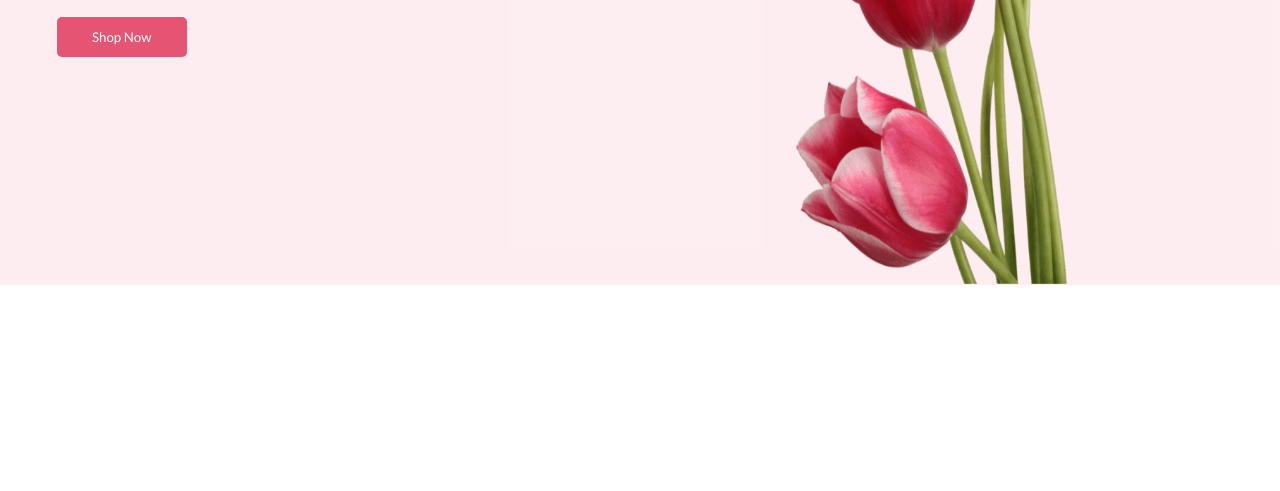
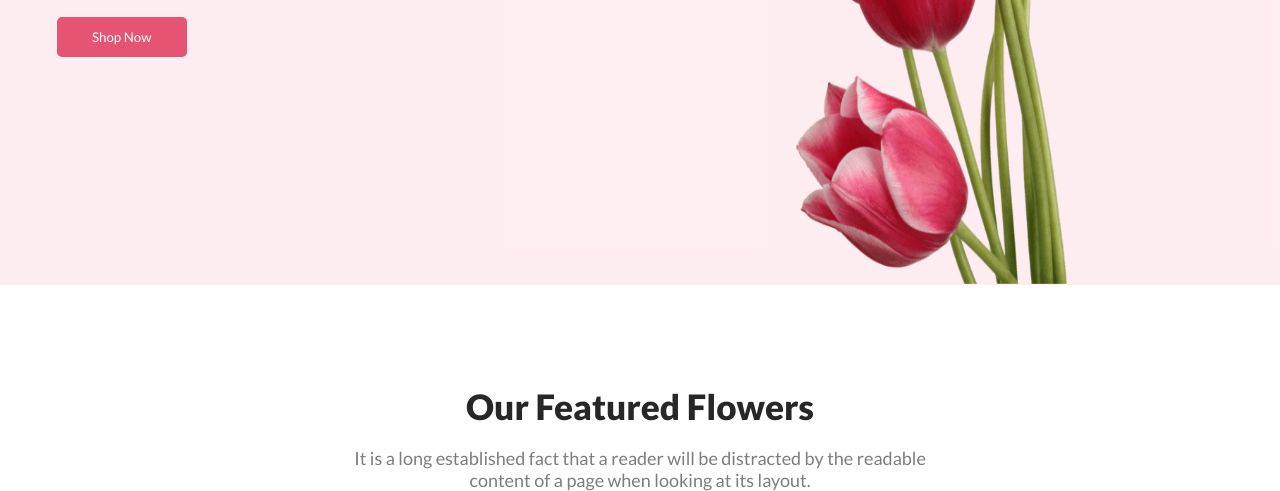
Before and after one commit to ShahariarSohan/flower-website, a plain HTML site: page index.html in a window 1280 px wide. Shown: the part 515-1006 px from the top of the page. Before the commit the page ends 802 px from the top, so only its background shows below. Drawn offline with Linux system fonts and the light colour scheme.

Commit message:
I have added featured flower info

```diff
--- a/index.html
+++ b/index.html
@@ -8,7 +8,7 @@
     <link rel="preconnect" href="https://fonts.googleapis.com">
     <link rel="preconnect" href="https://fonts.gstatic.com" crossorigin>
     <link
-        href="https://fonts.googleapis.com/css2?family=Lato:wght@400;700&family=Open+Sans:wght@400;800&family=Work+Sans:wght@400;700&display=swap"
+        href="https://fonts.googleapis.com/css2?family=Lato:wght@400;900&family=Open+Sans:wght@400;800&family=Work+Sans:wght@400;700&display=swap"
         rel="stylesheet">
     <link rel="stylesheet" href="style.css">
 </head>
@@ -28,7 +28,20 @@
             </div>
         </div>
     </header>
-    <main></main>
+    <main>
+        <div class="featuredflower-container">
+            <div class="featuerdflower-info">
+                <h2 class="primary-title">Our Featured Flowers</h2>
+                <p class="primary-paragraph">It is a long established fact that a reader will be distracted by the
+                    readable <br>content of a page when looking at its layout.</p>
+            </div>
+            <div class="featureflower-box">
+                <div class="flower-box"></div>
+                <div class="flower-box"></div>
+                <div class="flower-box"></div>
+            </div>
+        </div>
+    </main>
     <footer></footer>
 </body>
 
--- a/style.css
+++ b/style.css
@@ -2,6 +2,21 @@
     margin: 0;
     padding: 0;
     font-family: Lato;
+}
+
+/* shared  */
+.primary-title {
+    color: #272727;
+    text-align: center;
+    font-size: 35px;
+    padding-top: 100px;
+}
+
+.primary-paragraph {
+    color: rgba(39, 39, 39, 0.60);
+    text-align: center;
+    font-size: 18px;
+    margin-top:20px;
 }
 
 /* banner section */
@@ -17,6 +32,7 @@
 .banner-title {
     color: #272727;
     font-size: 55px;
+
 }
 
 .banner-paragraph {
@@ -26,17 +42,18 @@
 }
 
 .btn-primary {
-    color:#FFF;
-    width:130px;
-    height:40px;
+    color: #FFF;
+    width: 130px;
+    height: 40px;
     border-radius: 5px;
-    border:none;
+    border: none;
     background: #E55473;
 }
+
 /* banner logo */
-.banner-img{
-    margin-top:5vh;
-    width:35vw;
-    height:95vh;
+.banner-img {
+    margin-top: 5vh;
+    width: 35vw;
+    height: 95vh;
 
 }
```
